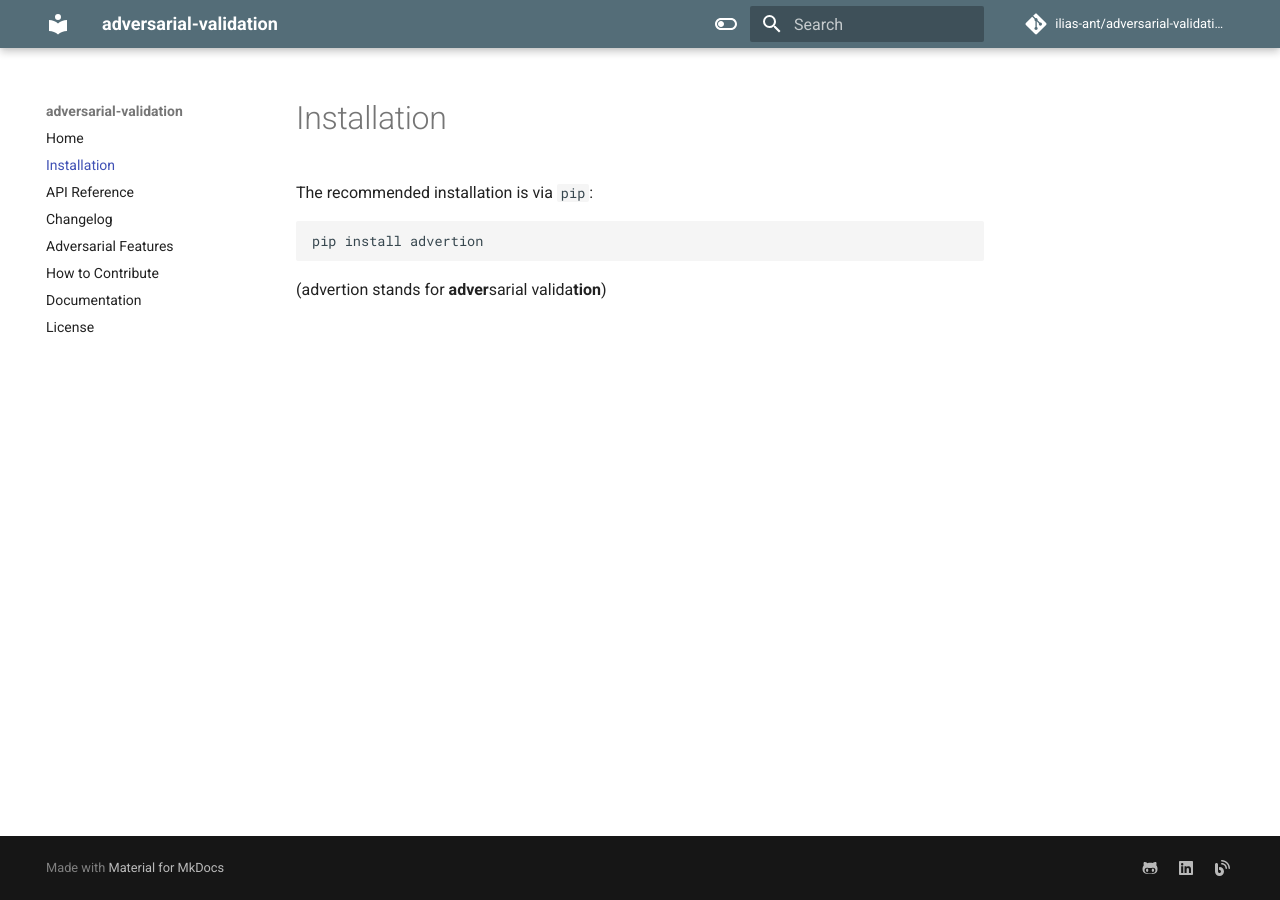
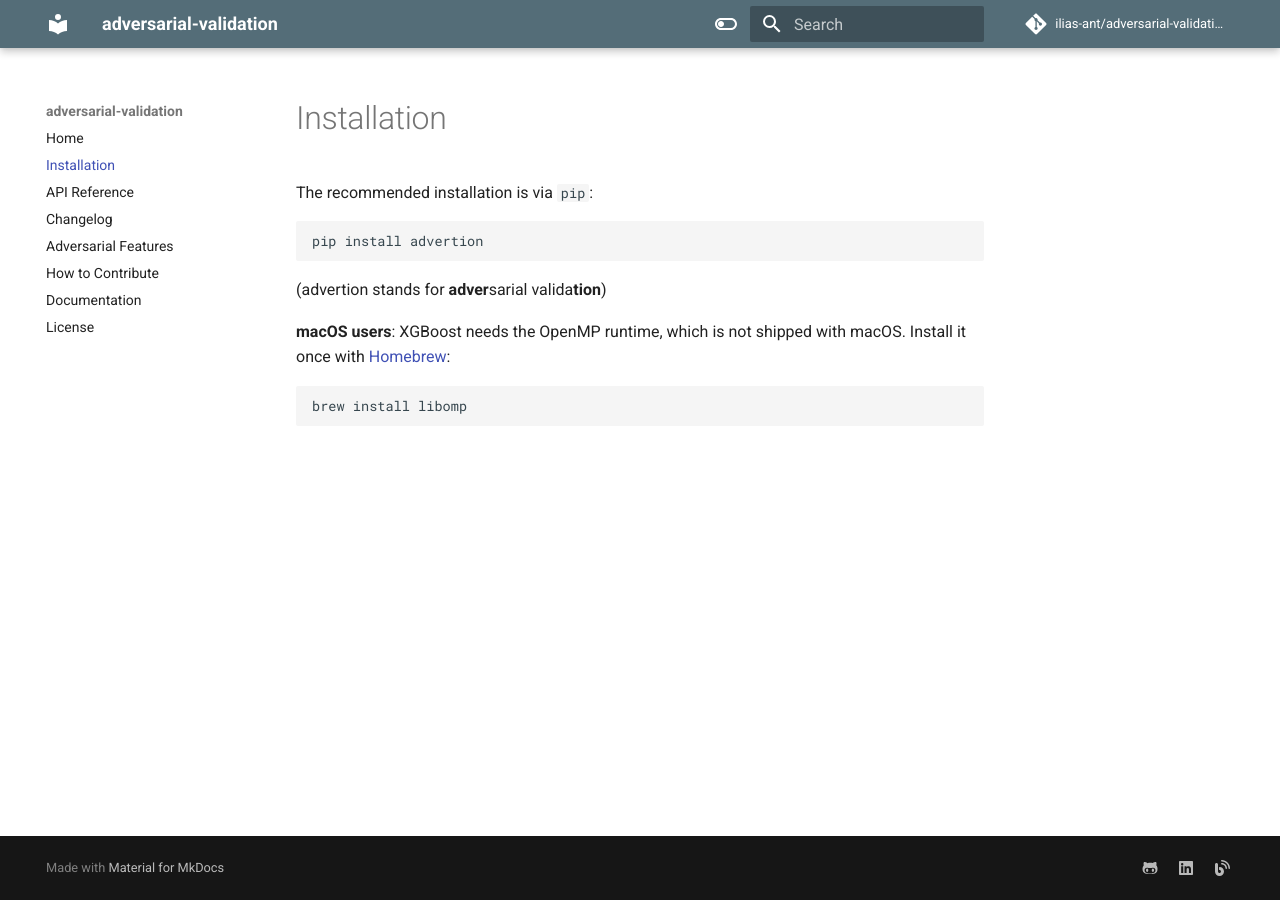
Before and after one commit to ilias-ant/adversarial-validation, an MkDocs documentation site: the page built from docs/installation.md, in a window 1280 px wide. Built offline with MkDocs 1.6.1 and Material for MkDocs 9.7.7, drawn with Linux system fonts in a browser that asks for light colours; comment, search, counter and statistics services are not loaded.

Commit message:
[build]: install libomp for XGBoost on macOS runners
XGBoost 2+ macOS wheels no longer bundle the OpenMP runtime. Install it
in CI and document the requirement for macOS users.

Co-Authored-By: Claude Opus 5.5 <noreply@anthropic.com>

````diff
--- a/docs/installation.md
+++ b/docs/installation.md
@@ -7,3 +7,10 @@ pip install advertion
 ```
 
 (advertion stands for **adver**sarial valida**tion**)
+
+**macOS users**: XGBoost needs the OpenMP runtime, which is not shipped with macOS. Install it once with
+[Homebrew](https://brew.sh/):
+
+```bash
+brew install libomp
+```
````
Also changed, not shown: docs/changelog.md (+1 -0 lines), 1 other file.
